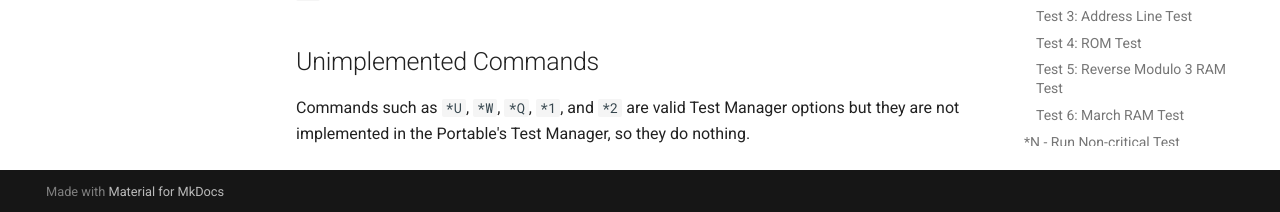
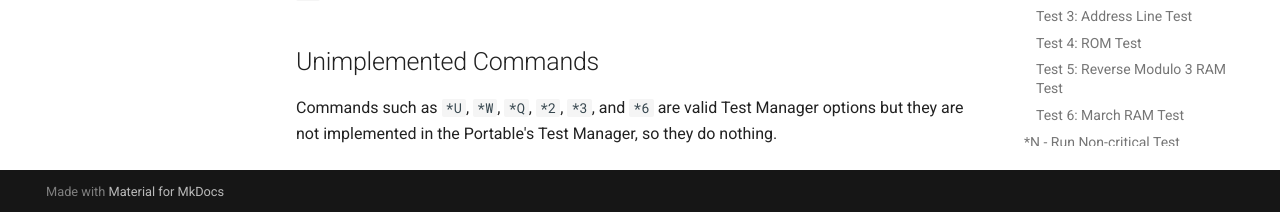
Before and after one commit to rezafouladian/MacintoshPortable, an MkDocs documentation site: the page built from docs/TestManager.md, in a window 1280 px wide and 900 px high, scrolled down 6827 px. Shown: the part 685-897 px from the top of the window. Built offline with MkDocs 1.6.1 and Material for MkDocs 9.7.7, drawn with Linux system fonts in a browser that asks for light colours; comment, search, counter and statistics services are not loaded.

Commit message:
Fix+add unimplemented

```diff
--- a/docs/TestManager.md
+++ b/docs/TestManager.md
@@ -321,4 +321,4 @@ You can now display the result from the appropriate register:
 
 ## Unimplemented Commands
 
-Commands such as `*U`, `*W`, `*Q`, `*1`, and `*2` are valid Test Manager options but they are not implemented in the Portable's Test Manager, so they do nothing.
+Commands such as `*U`, `*W`, `*Q`, `*2`, `*3`, and `*6` are valid Test Manager options but they are not implemented in the Portable's Test Manager, so they do nothing.
```
